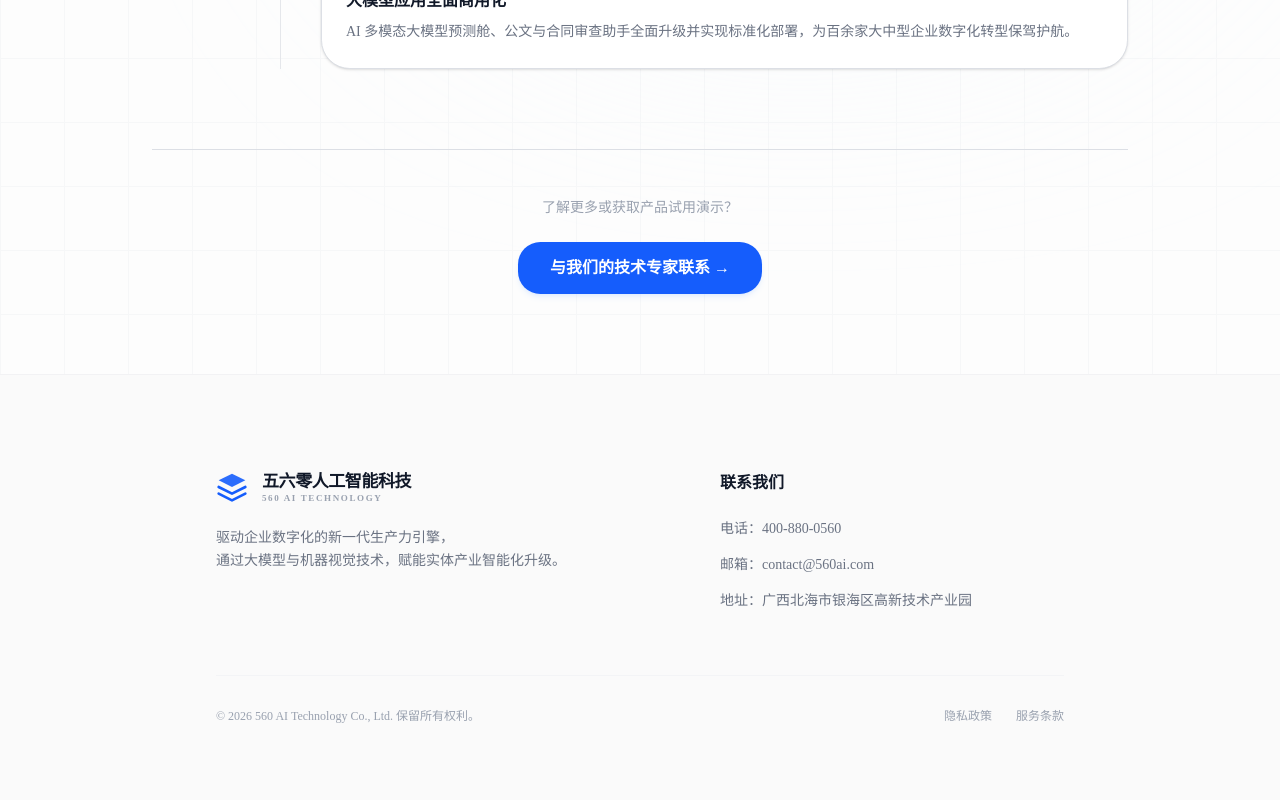
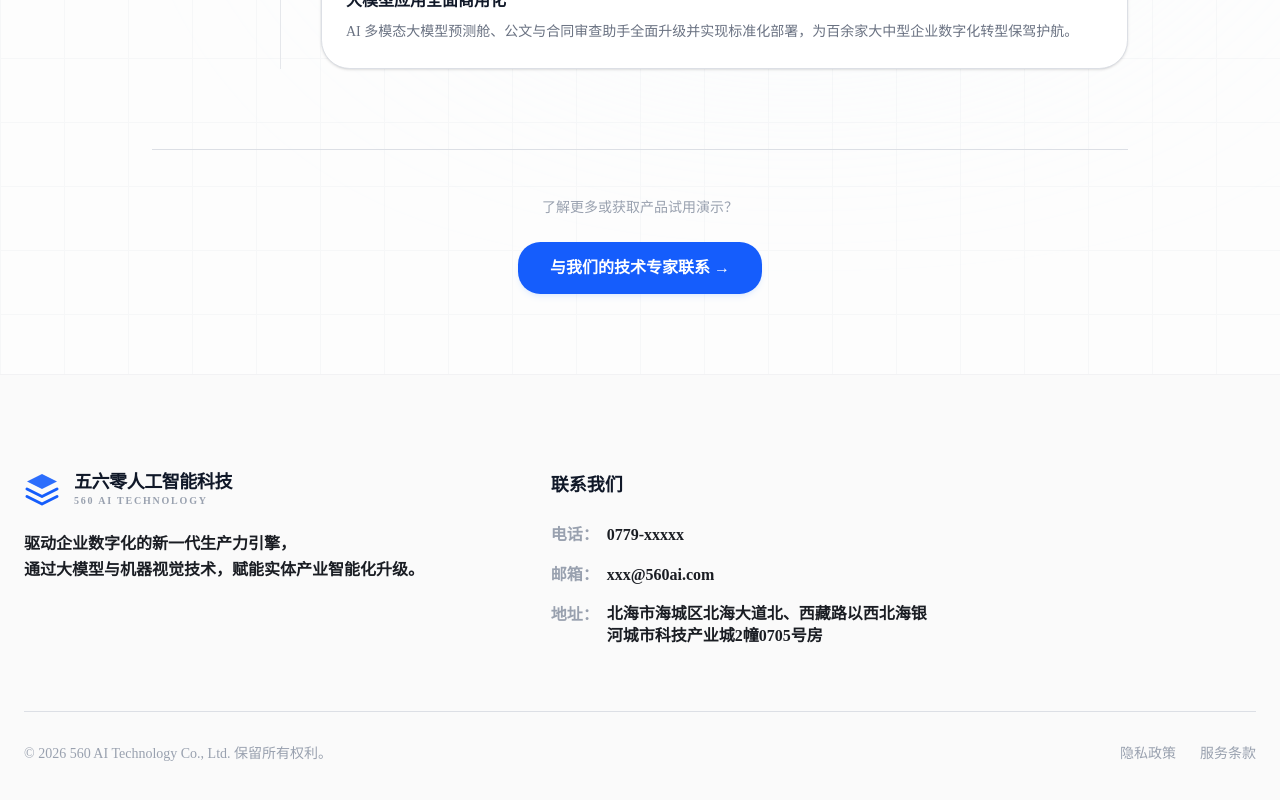
Before and after one commit to cc072699/560-ai-website, a Next.js app in the folder frontend/: page /about in a window 1280 px wide. Shown: the part 1734-2534 px from the top of the page. Before the commit the page ends 2506 px from the top, so only its background shows below. Built offline with nearby package versions, Linux system fonts and the light colour scheme.

Commit message:
feat: 优化页脚视觉呈现设计，支持微信及抖音官方号二维码上传配置与展示

```diff
--- a/frontend/data/about.json
+++ b/frontend/data/about.json
@@ -2,7 +2,7 @@
   "title": "五六零人工智能科技（北海）有限公司",
   "description": "我们致力于前沿算法在工业制造、协同办公及智慧政务等核心领域的场景化落地，通过安全、稳定、可靠的工程化产品与持续服务，协助企业与组织实现效率升级与价值重塑。",
   "tagline": "驱动企业数字化的新一代生产力引擎，通过大模型与机器视觉技术，赋能实体产业智能化升级。",
-  "imageUrl": "https://images.unsplash.com/photo-1486406146926-c627a92ad1ab?auto=format&fit=crop&q=80&w=1000",
+  "imageUrl": "/uploads/1783560678234-41fljf97v.jpg",
   "imageAlt": "560 AI Corporate Headquarter",
   "ctaText": "了解我们的核心价值观",
   "ctaHref": "#contact"
--- a/frontend/data/site.json
+++ b/frontend/data/site.json
@@ -5,19 +5,33 @@
   "copyright": "© 2026 560 AI Technology Co., Ltd. 保留所有权利。",
   "icp": "",
   "contact": {
-    "phone": "400-880-0560",
-    "email": "contact@560ai.com",
-    "address": "广西北海市银海区高新技术产业园"
+    "phone": "0779-xxxxx",
+    "email": "xxx@560ai.com",
+    "address": "北海市海城区北海大道北、西藏路以西北海银河城市科技产业城2幢0705号房"
   },
   "social": {
     "wechat": "",
     "weibo": "",
     "linkedin": ""
   },
+  "wechatQrUrl": "",
+  "douyinQrUrl": "",
   "nav": [
-    { "name": "公司简介", "href": "/about" },
-    { "name": "产品介绍", "href": "/products" },
-    { "name": "客户案例", "href": "/cases" },
-    { "name": "联系我们", "href": "/#contact" }
+    {
+      "name": "公司简介",
+      "href": "/about"
+    },
+    {
+      "name": "产品介绍",
+      "href": "/products"
+    },
+    {
+      "name": "客户案例",
+      "href": "/cases"
+    },
+    {
+      "name": "联系我们",
+      "href": "/#contact"
+    }
   ]
 }
--- a/frontend/src/app/admin/settings/page.tsx
+++ b/frontend/src/app/admin/settings/page.tsx
@@ -24,7 +24,9 @@ const defaultConfig: any = {
   social: { wechat: '', weibo: '', linkedin: '' },
   nav: [],
   hero: { headline: '', headlineHighlight: '', description: '' },
-  about: { title: '', description: '', tagline: '', imageUrl: '', imageAlt: '', ctaText: '', ctaHref: '' }
+  about: { title: '', description: '', tagline: '', imageUrl: '', imageAlt: '', ctaText: '', ctaHref: '' },
+  wechatQrUrl: '',
+  douyinQrUrl: ''
 };
 
 export default function SettingsPage() {
@@ -282,6 +284,30 @@ export default function SettingsPage() {
           </div>
         </section>
 
+        {/* WeChat and Douyin QR Code Settings */}
+        <section className="bg-white rounded-2xl border border-slate-200/80 shadow-sm p-6 space-y-4">
+          <div className="flex items-center gap-2 pb-3 border-b border-slate-100">
+            <Sparkles className="w-4 h-4 text-blue-600" />
+            <h2 className="text-sm font-bold text-slate-800">关注我们 & 社交平台配置</h2>
+          </div>
+          <div className="grid grid-cols-1 md:grid-cols-2 gap-6">
+            <Field label="微信公众号二维码 (微信扫码关注)">
+              <ImageUpload
+                label="上传微信二维码"
+                value={config.wechatQrUrl || ''}
+                onChange={(url) => setConfig({ ...config, wechatQrUrl: url })}
+              />
+            </Field>
+            <Field label="抖音官方号二维码 (抖音扫码关注)">
+              <ImageUpload
+                label="上传抖音二维码"
+                value={config.douyinQrUrl || ''}
+                onChange={(url) => setConfig({ ...config, douyinQrUrl: url })}
+              />
+            </Field>
+          </div>
+        </section>
+
         {/* Contact info */}
         <section className="bg-white rounded-2xl border border-slate-200/80 shadow-sm p-6 space-y-4">
           <div className="flex items-center gap-2 pb-3 border-b border-slate-100">
--- a/frontend/src/components/layout/Footer.tsx
+++ b/frontend/src/components/layout/Footer.tsx
@@ -8,42 +8,97 @@ interface FooterProps {
 export function Footer({ site }: FooterProps) {
   return (
     <footer id="contact" className="border-t border-gray-200/40 bg-transparent relative z-10 pt-24 pb-12">
-      <div className="container mx-auto px-6 max-w-4xl">
-        <div className="grid grid-cols-1 md:grid-cols-2 gap-12 md:gap-16 mb-16">
-          <div className="flex flex-col justify-start">
-            <Link href="/" className="flex items-center gap-3.5 mb-6 group shrink-0 w-fit">
+      <div className="container mx-auto px-6 max-w-7xl">
+        <div className="grid grid-cols-1 md:grid-cols-12 gap-12 md:gap-8 mb-16 text-left">
+          {/* Column 1: Logo and Introduction */}
+          <div className="md:col-span-5 flex flex-col justify-start space-y-6">
+            <Link href="/" className="flex items-center gap-3.5 group shrink-0 w-fit">
               <div className="text-blue-600 transition-transform duration-300 group-hover:scale-105">
-                <svg className="w-8 h-8" viewBox="0 0 24 24" fill="none" xmlns="http://www.w3.org/2000/svg">
+                <svg className="w-9 h-9" viewBox="0 0 24 24" fill="none" xmlns="http://www.w3.org/2000/svg">
                   <path d="M12 2L2 7L12 12L22 7L12 2Z" fill="currentColor" fillOpacity="0.9" />
                   <path d="M2 17L12 22L22 17" stroke="currentColor" strokeWidth="2" strokeLinecap="round" strokeLinejoin="round" />
                   <path d="M2 12L12 17L22 12" stroke="currentColor" strokeWidth="2" strokeLinecap="round" strokeLinejoin="round" />
                 </svg>
               </div>
               <div className="flex flex-col">
-                <span className="text-[17px] font-extrabold tracking-tight text-gray-900 leading-tight transition-colors group-hover:text-blue-600">
+                <span className="text-lg font-black tracking-tight text-gray-900 leading-tight transition-colors group-hover:text-blue-600">
                   {site.companyName}
                 </span>
-                <span className="text-[9px] font-bold text-gray-400 tracking-[0.18em] uppercase leading-none mt-0.5">
+                <span className="text-[10px] font-bold text-gray-400 tracking-[0.18em] uppercase leading-none mt-0.5">
                   {site.companyNameEn}
                 </span>
               </div>
             </Link>
-            <p className="text-gray-500 text-sm leading-relaxed max-w-md">
+            <p className="text-gray-605 text-base leading-relaxed max-w-md font-semibold">
               驱动企业数字化的新一代生产力引擎，<br className="hidden lg:inline" />通过大模型与机器视觉技术，赋能实体产业智能化升级。
             </p>
           </div>
-          <div className="md:pl-12 flex flex-col justify-start">
-            <h4 className="text-gray-900 font-semibold mb-6">联系我们</h4>
-            <ul className="flex flex-col gap-4 text-sm text-gray-500">
-              {site.contact.phone && <li>电话：{site.contact.phone}</li>}
-              {site.contact.email && <li>邮箱：{site.contact.email}</li>}
-              {site.contact.address && <li>地址：{site.contact.address}</li>}
+
+          {/* Column 2: Contact Info */}
+          <div className="md:col-span-4 flex flex-col justify-start">
+            <h4 className="text-gray-900 text-lg font-black mb-6">联系我们</h4>
+            <ul className="flex flex-col gap-4 text-base text-gray-650 font-semibold">
+              {site.contact.phone && (
+                <li className="flex items-start gap-2">
+                  <span className="text-gray-400 font-bold shrink-0">电话：</span>
+                  <span>{site.contact.phone}</span>
+                </li>
+              )}
+              {site.contact.email && (
+                <li className="flex items-start gap-2">
+                  <span className="text-gray-400 font-bold shrink-0">邮箱：</span>
+                  <a href={`mailto:${site.contact.email}`} className="hover:text-blue-650 transition-colors">{site.contact.email}</a>
+                </li>
+              )}
+              {site.contact.address && (
+                <li className="flex items-start gap-2">
+                  <span className="text-gray-400 font-bold shrink-0">地址：</span>
+                  <span className="leading-snug">{site.contact.address}</span>
+                </li>
+              )}
             </ul>
           </div>
+
+          {/* Column 3: Follow Us (QR Codes) */}
+          <div className="md:col-span-3 flex flex-col justify-start">
+            {(site.wechatQrUrl || site.douyinQrUrl) && (
+              <>
+                <h4 className="text-gray-900 text-lg font-black mb-6">关注我们</h4>
+                <div className="flex flex-wrap gap-8">
+                  {site.wechatQrUrl && (
+                    <div className="flex flex-col items-center">
+                      <div className="w-28 h-28 bg-white border border-gray-200/80 rounded-2xl p-2 shadow-sm hover:shadow-md transition-shadow flex items-center justify-center">
+                        <img
+                          src={site.wechatQrUrl}
+                          alt="微信公众号二维码"
+                          className="w-full h-full object-contain rounded-lg"
+                        />
+                      </div>
+                      <span className="text-xs font-bold text-gray-500 mt-2.5">微信公众号</span>
+                    </div>
+                  )}
+                  {site.douyinQrUrl && (
+                    <div className="flex flex-col items-center">
+                      <div className="w-28 h-28 bg-white border border-gray-200/80 rounded-2xl p-2 shadow-sm hover:shadow-md transition-shadow flex items-center justify-center">
+                        <img
+                          src={site.douyinQrUrl}
+                          alt="抖音官方号二维码"
+                          className="w-full h-full object-contain rounded-lg"
+                        />
+                      </div>
+                      <span className="text-xs font-bold text-gray-500 mt-2.5">抖音官方号</span>
+                    </div>
+                  )}
+                </div>
+              </>
+            )}
+          </div>
         </div>
-        <div className="border-t border-gray-100 pt-8 flex flex-col md:flex-row items-center justify-between gap-4 text-xs text-gray-400">
+
+        {/* Bottom Bar */}
+        <div className="border-t border-gray-150 pt-8 flex flex-col md:flex-row items-center justify-between gap-4 text-sm text-gray-400 font-medium">
           <p>{site.copyright}</p>
-          {site.icp && <p>{site.icp}</p>}
+          {site.icp && <p className="hover:text-gray-600 transition-colors">{site.icp}</p>}
           <div className="flex gap-6">
             <Link href="#" className="hover:text-gray-900 transition-colors">隐私政策</Link>
             <Link href="#" className="hover:text-gray-900 transition-colors">服务条款</Link>
--- a/frontend/src/types/index.ts
+++ b/frontend/src/types/index.ts
@@ -28,6 +28,8 @@ export interface SiteConfig {
   contact: SiteContact;
   social: SiteSocial;
   nav: NavItem[];
+  wechatQrUrl?: string;
+  douyinQrUrl?: string;
 }
 
 export interface HeroData {
```
Also changed, not shown: frontend/data/hero.json (line endings or trailing spaces).
